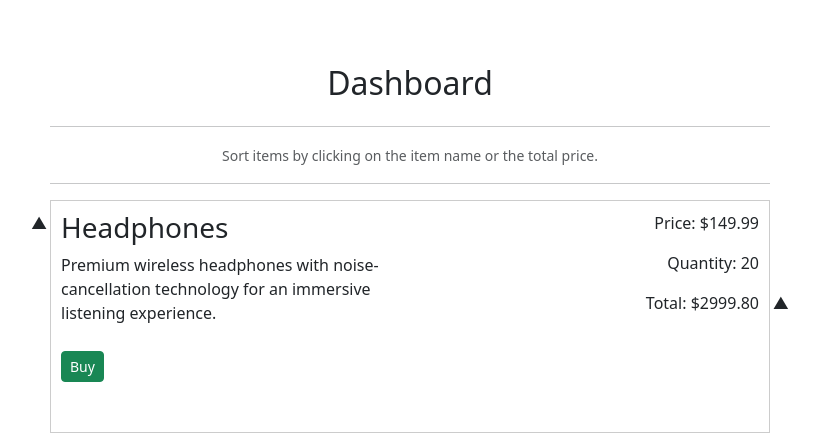
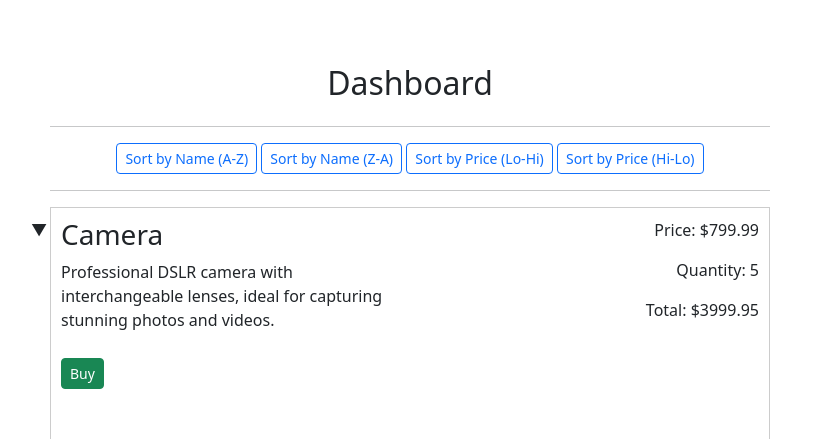
Before and after one commit to ajhann129/CSCI3300-MyRegistry-Project, a Django app: a page that uses registry/view_registry_app/templates/view_registry_app/dashboard.html in a window 1280 px wide. Shown: the part 56-495 px from the top of the page, without its empty margins (230-1048 px from the left). Run offline with Django 5.2, Linux system fonts and the light colour scheme; data comes from the database, SQL or seed files in the repository; both versions use the stored data as it was after the commit.

Commit message:
Change how sorting works to use buttons now Sorrting persists on page reload Will try and make so it's just clicking on the names and totals to sort, but given the time frame, might stay like this

```diff
--- a/registry/view_registry_app/static/view_registry_app/js/script.js
+++ b/registry/view_registry_app/static/view_registry_app/js/script.js
@@ -76,193 +76,3 @@ document.addEventListener('DOMContentLoaded', function() {
         this.value = value;
     });
 });
-
-document.addEventListener('DOMContentLoaded', function() {
-	const container = document.querySelector('.col-md-12.col-lg-8');
-	const buttonsContainer = document.querySelector('.container.mt-5');
-
-	// Function to sort items by name
-	function sortByName() {
-		let items = Array.from(document.querySelectorAll('.item'));
-		items.sort((a, b) => {
-			let nameA = a.querySelector('.item-name').textContent.toLowerCase();
-			let nameB = b.querySelector('.item-name').textContent.toLowerCase();
-			return nameA.localeCompare(nameB);
-		});
-		items.forEach(item => {
-			container.appendChild(item);
-		});
-	}
-
-	// Function to sort items by price
-	function sortByPrice() {
-		let items = Array.from(document.querySelectorAll('.item'));
-		items.sort((a, b) => {
-			let priceA = parseFloat(a.dataset.total);
-			let priceB = parseFloat(b.dataset.total);
-			return priceA - priceB;
-		});
-		items.forEach(item => {
-			container.appendChild(item);
-		});
-	}
-
-	// Event listeners for sorting dropdown options
-	document.getElementById('sortByName').addEventListener('click', function(event) {
-		sortByName();
-	});
-
-	document.getElementById('sortByPrice').addEventListener('click', function(event) {
-		sortByPrice();
-	});
-
-	// Ensure buttons container stays at the top of the page
-	window.addEventListener('scroll', function() {
-		if (window.pageYOffset > buttonsContainer.offsetTop) {
-			buttonsContainer.classList.add('sticky');
-		} else {
-			buttonsContainer.classList.remove('sticky');
-		}
-	});
-});
-
-document.addEventListener('DOMContentLoaded', function() {
-    const container = document.querySelector('.col-md-12.col-lg-8');
-    const buttonsContainer = document.querySelector('.container.mt-5');
-    let sortByNameAscending = true;
-    let sortByPriceAscending = true;
-
-    // Function to sort items by name
-    function sortByName() {
-        let items = Array.from(document.querySelectorAll('.item'));
-        items.sort((a, b) => {
-            let nameA = a.querySelector('.item-name').textContent.toLowerCase();
-            let nameB = b.querySelector('.item-name').textContent.toLowerCase();
-            if (sortByNameAscending) {
-                return nameA.localeCompare(nameB);
-            } else {
-                return nameB.localeCompare(nameA);
-            }
-        });
-        items.forEach(item => {
-            container.appendChild(item);
-        });
-        sortByNameAscending = !sortByNameAscending;
-        updateAllSortIndicators();
-        // Show name sort indicators and hide price sort indicators
-        showNameSortIndicators();
-        hidePriceSortIndicators();
-    }
-
-    // Function to sort items by price
-    function sortByPrice() {
-        let items = Array.from(document.querySelectorAll('.item'));
-        items.sort((a, b) => {
-            let priceA = parseFloat(a.dataset.total);
-            let priceB = parseFloat(b.dataset.total);
-            if (sortByPriceAscending) {
-                return priceA - priceB;
-            } else {
-                return priceB - priceA;
-            }
-        });
-        items.forEach(item => {
-            container.appendChild(item);
-        });
-        sortByPriceAscending = !sortByPriceAscending;
-        updateAllSortIndicators();
-        // Show price sort indicators and hide name sort indicators
-        showPriceSortIndicators();
-        hideNameSortIndicators();
-    }
-
-    // Function to update all sort indicators
-    function updateAllSortIndicators() {
-        let nameIndicators = document.querySelectorAll('.name-sort-indicator');
-        let priceIndicators = document.querySelectorAll('.price-sort-indicator');
-
-        // Update name indicators
-        nameIndicators.forEach(indicator => {
-            indicator.innerHTML = sortByNameAscending ? '&#9650;' : '&#9660;'; // Up or down arrow
-        });
-
-        // Update price indicators
-        priceIndicators.forEach(indicator => {
-            indicator.innerHTML = sortByPriceAscending ? '&#9650;' : '&#9660;'; // Up or down arrow
-        });
-    }
-
-    // Function to show name sort indicators and hide price sort indicators
-    function showNameSortIndicators() {
-        let nameIndicators = document.querySelectorAll('.name-sort-indicator');
-        let priceIndicators = document.querySelectorAll('.price-sort-indicator');
-
-        // Show name indicators
-        nameIndicators.forEach(indicator => {
-            indicator.style.display = 'inline';
-        });
-
-        // Hide price indicators
-        priceIndicators.forEach(indicator => {
-            indicator.style.display = 'none';
-        });
-    }
-
-    // Function to show price sort indicators and hide name sort indicators
-    function showPriceSortIndicators() {
-        let nameIndicators = document.querySelectorAll('.name-sort-indicator');
-        let priceIndicators = document.querySelectorAll('.price-sort-indicator');
-
-        // Show price indicators
-        priceIndicators.forEach(indicator => {
-            indicator.style.display = 'inline';
-        });
-
-        // Hide name indicators
-        nameIndicators.forEach(indicator => {
-            indicator.style.display = 'none';
-        });
-    }
-
-    // Function to hide price sort indicators
-    function hidePriceSortIndicators() {
-        let priceIndicators = document.querySelectorAll('.price-sort-indicator');
-        priceIndicators.forEach(indicator => {
-            indicator.style.display = 'none';
-        });
-    }
-
-    // Function to hide name sort indicators
-    function hideNameSortIndicators() {
-        let nameIndicators = document.querySelectorAll('.name-sort-indicator');
-        nameIndicators.forEach(indicator => {
-            indicator.style.display = 'none';
-        });
-    }
-
-    // Event listener for sorting by name
-    document.querySelectorAll('.item-name').forEach(item => {
-        item.addEventListener('click', function(event) {
-            sortByName();
-        });
-    });
-
-    // Event listener for sorting by price
-    document.querySelectorAll('.item-total').forEach(item => {
-        item.addEventListener('click', function(event) {
-            sortByPrice();
-        });
-    });
-
-    // Ensure buttons container stays at the top of the page
-    window.addEventListener('scroll', function() {
-        if (window.pageYOffset > buttonsContainer.offsetTop) {
-            buttonsContainer.classList.add('sticky');
-        } else {
-            buttonsContainer.classList.remove('sticky');
-        }
-    });
-
-    // Initialize sort indicators
-    updateAllSortIndicators();
-});
--- /dev/null
+++ b/registry/view_registry_app/static/view_registry_app/js/sort_script.js
@@ -0,0 +1,203 @@
+    // Function to handle sorting button clicks
+    document.querySelectorAll('.btn-outline-primary').forEach(button => {
+        button.addEventListener('click', function() {
+            const sortOption = this.getAttribute('data-sort');
+            const currentUrl = window.location.href;
+            const url = new URL(currentUrl);
+            url.searchParams.set('sort_by', sortOption);
+            window.location.href = url.toString();
+        });
+    });
+
+document.addEventListener('DOMContentLoaded', function() {
+    const container = document.querySelector('.col-md-12.col-lg-8');
+    const buttonsContainer = document.querySelector('.container.mt-5');
+    let sortByNameAscending = true;
+    let sortByPriceAscending = true;
+
+    // Function to sort items by name
+    function sortByName() {
+        let items = Array.from(document.querySelectorAll('.item'));
+        items.sort((a, b) => {
+            let nameA = a.querySelector('.item-name').textContent.toLowerCase();
+            let nameB = b.querySelector('.item-name').textContent.toLowerCase();
+            if (sortByNameAscending) {
+                return nameA.localeCompare(nameB);
+            } else {
+                return nameB.localeCompare(nameA);
+            }
+        });
+        items.forEach(item => {
+            container.appendChild(item);
+        });
+        sortByNameAscending = !sortByNameAscending;
+        updateAllSortIndicators();
+        // Show name sort indicators and hide price sort indicators
+        showNameSortIndicators();
+        hidePriceSortIndicators();
+    }
+
+    // Function to sort items by price
+    function sortByPrice() {
+        let items = Array.from(document.querySelectorAll('.item'));
+        items.sort((a, b) => {
+            let priceA = parseFloat(a.dataset.total);
+            let priceB = parseFloat(b.dataset.total);
+            if (sortByPriceAscending) {
+                return priceA - priceB;
+            } else {
+                return priceB - priceA;
+            }
+        });
+        items.forEach(item => {
+            container.appendChild(item);
+        });
+        sortByPriceAscending = !sortByPriceAscending;
+        updateAllSortIndicators();
+        // Show price sort indicators and hide name sort indicators
+        showPriceSortIndicators();
+        hideNameSortIndicators();
+    }
+
+    // Function to update all sort indicators
+    function updateAllSortIndicators() {
+        let nameIndicators = document.querySelectorAll('.name-sort-indicator');
+        let priceIndicators = document.querySelectorAll('.price-sort-indicator');
+
+        // Update name indicators
+        nameIndicators.forEach(indicator => {
+            indicator.innerHTML = sortByNameAscending ? '&#9650;' : '&#9660;'; // Up or down arrow
+        });
+
+        // Update price indicators
+        priceIndicators.forEach(indicator => {
+            indicator.innerHTML = sortByPriceAscending ? '&#9650;' : '&#9660;'; // Up or down arrow
+        });
+    }
+
+    // Function to show name sort indicators and hide price sort indicators
+    function showNameSortIndicators() {
+        let nameIndicators = document.querySelectorAll('.name-sort-indicator');
+        let priceIndicators = document.querySelectorAll('.price-sort-indicator');
+
+        // Show name indicators
+        nameIndicators.forEach(indicator => {
+            indicator.style.display = 'inline';
+        });
+
+        // Hide price indicators
+        priceIndicators.forEach(indicator => {
+            indicator.style.display = 'none';
+        });
+    }
+
+    // Function to show price sort indicators and hide name sort indicators
+    function showPriceSortIndicators() {
+        let nameIndicators = document.querySelectorAll('.name-sort-indicator');
+        let priceIndicators = document.querySelectorAll('.price-sort-indicator');
+
+        // Show price indicators
+        priceIndicators.forEach(indicator => {
+            indicator.style.display = 'inline';
+        });
+
+        // Hide name indicators
+        nameIndicators.forEach(indicator => {
+            indicator.style.display = 'none';
+        });
+    }
+
+    // Function to hide price sort indicators
+    function hidePriceSortIndicators() {
+        let priceIndicators = document.querySelectorAll('.price-sort-indicator');
+        priceIndicators.forEach(indicator => {
+            indicator.style.display = 'none';
+        });
+    }
+
+    // Function to hide name sort indicators
+    function hideNameSortIndicators() {
+        let nameIndicators = document.querySelectorAll('.name-sort-indicator');
+        nameIndicators.forEach(indicator => {
+            indicator.style.display = 'none';
+        });
+    }
+
+    // Function to save sorting preference to local storage
+    function saveSortingPreference() {
+        localStorage.setItem('sortingPreference', JSON.stringify({
+            sortByNameAscending: sortByNameAscending,
+            sortByPriceAscending: sortByPriceAscending
+        }));
+    }
+
+    // Function to load sorting preference from local storage
+    function loadSortingPreference() {
+        let sortingPreference = JSON.parse(localStorage.getItem('sortingPreference'));
+        if (sortingPreference) {
+            sortByNameAscending = sortingPreference.sortByNameAscending;
+            sortByPriceAscending = sortingPreference.sortByPriceAscending;
+        }
+    }
+
+    // Event listener for sorting by name
+    document.querySelectorAll('.item-name').forEach(item => {
+        item.addEventListener('click', function(event) {
+            sortByName();
+        });
+    });
+
+    // Event listener for sorting by price
+    document.querySelectorAll('.item-total').forEach(item => {
+        item.addEventListener('click', function(event) {
+            sortByPrice();
+        });
+    });
+
+    // Ensure buttons container stays at the top of the page
+    window.addEventListener('scroll', function() {
+        if (window.pageYOffset > buttonsContainer.offsetTop) {
+            buttonsContainer.classList.add('sticky');
+        } else {
+            buttonsContainer.classList.remove('sticky');
+        }
+    });
+
+    // Load sorting preference from local storage
+    loadSortingPreference();
+
+    // Apply sorting based on the loaded preference
+    if (sortByNameAscending) {
+        sortByName();
+    } else {
+        sortByPrice();
+    }
+
+    // Function to handle sorting based on query parameters
+    function handleSortingFromQueryParams() {
+        const urlParams = new URLSearchParams(window.location.search);
+        const sortBy = urlParams.get('sort_by');
+        if (sortBy) {
+            if (sortBy === 'name_asc') {
+                sortByNameAscending = true;
+                sortByPriceAscending = true;
+                sortByName();
+            } else if (sortBy === 'name_desc') {
+                sortByNameAscending = false;
+                sortByPriceAscending = true;
+                sortByName();
+            } else if (sortBy === 'price_asc') {
+                sortByNameAscending = true;
+                sortByPriceAscending = true;
+                sortByPrice();
+            } else if (sortBy === 'price_desc') {
+                sortByNameAscending = true;
+                sortByPriceAscending = false;
+                sortByPrice();
+            }
+        }
+    }
+
+    // Call the function to handle sorting based on query parameters
+    handleSortingFromQueryParams();
+});
--- a/registry/view_registry_app/templates/view_registry_app/dashboard.html
+++ b/registry/view_registry_app/templates/view_registry_app/dashboard.html
@@ -81,11 +81,12 @@
             {% endif %}
 
             <hr>
-                <!-- Sorting information -->
-                <div class="text-center">
-                    <small class="text-muted">
-                        Sort items by clicking on the item name or the total price.
-                    </small>
+            <!-- Sorting buttons -->
+            <div class="text-center mb-3">
+                <button id="sortByNameAsc" class="btn btn-outline-primary btn-sm" data-sort="name_asc">Sort by Name (A-Z)</button>
+                <button id="sortByNameDesc" class="btn btn-outline-primary btn-sm" data-sort="name_desc">Sort by Name (Z-A)</button>
+                <button id="sortByPriceAsc" class="btn btn-outline-primary btn-sm" data-sort="price_asc">Sort by Price (Lo-Hi)</button>
+                <button id="sortByPriceDesc" class="btn btn-outline-primary btn-sm" data-sort="price_desc">Sort by Price (Hi-Lo)</button>
             </div>
             <hr>
 
@@ -147,4 +148,5 @@
 </div>
 
 <script src="{% static 'view_registry_app/js/script.js' %}"></script>
+<script src="{% static 'view_registry_app/js/sort_script.js' %}"></script>
 {% endblock %}
--- a/registry/view_registry_app/views.py
+++ b/registry/view_registry_app/views.py
@@ -10,17 +10,29 @@ from registry_app.models import Wishlist
 # Create your views here.
 
 def dashboard(request):
-    if request.user.is_authenticated:  # Check if user is authenticated
+    if request.user.is_authenticated:
         wishlist_id = request.POST.get('wishlist_id')
         if wishlist_id is not None:
             wishlist = get_object_or_404(Wishlist, pk=wishlist_id)
             registry_items = Item.objects.filter(wishlist=wishlist)
+
+            # Sorting logic
+            sort_by = request.GET.get('sort_by')
+            if sort_by == 'name_asc':
+                registry_items = registry_items.order_by('name')
+            elif sort_by == 'name_desc':
+                registry_items = registry_items.order_by('-name')
+            elif sort_by == 'price_asc':
+                registry_items = registry_items.order_by('price')
+            elif sort_by == 'price_desc':
+                registry_items = registry_items.order_by('-price')
+
             form = ItemForm()
             return render(request, 'view_registry_app/dashboard.html', {'wishlist': wishlist, 'registry_items': registry_items, 'form': form})
         else:
             return redirect('registry_app:wishlist')
     else:
-        return redirect('index')  # Redirect to the index page if user is not authenticated
+        return redirect('index')
 
 
 def create_item(request, wishlist_id):
```
Also changed, not shown: registry/db.sqlite3. Lines whose indentation alone changed are shown as unchanged.
